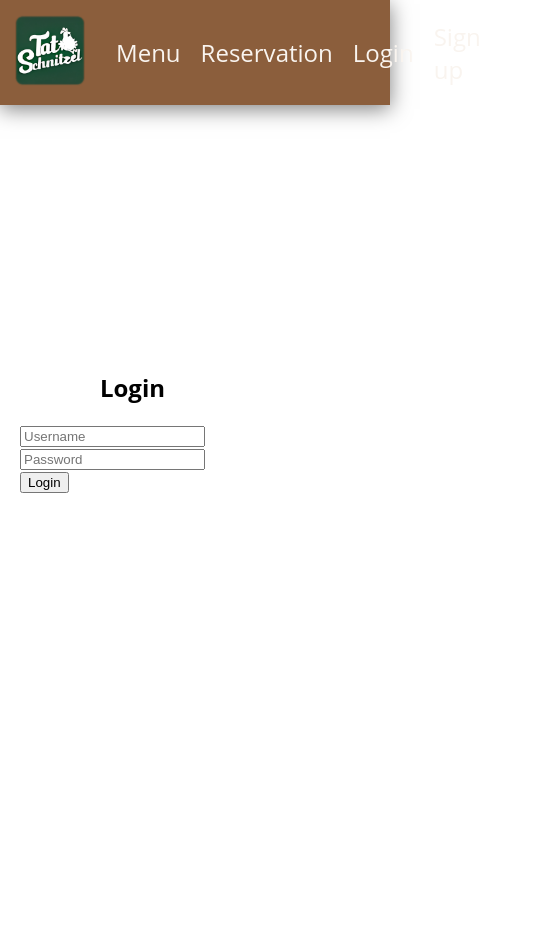
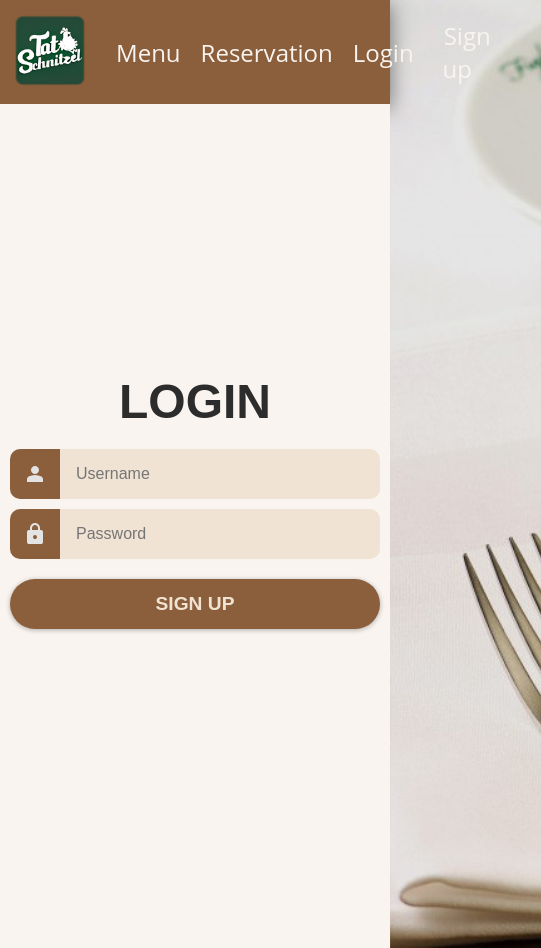
Before and after one commit to kaschefi/RestaurantProject, a website: page RestaurantProject/ClientSide/html/login.html in a window 390 px wide. Shown: the whole page, 541 px wide, since content can reach past the window. Before the commit the page ends 844 px from the top, so only its background shows below. Drawn offline with Linux system fonts and the light colour scheme.

Commit message:
some inmages added in file and login and sign up styling

```diff
--- a/RestaurantProject/ClientSide/css/signup.css
+++ b/RestaurantProject/ClientSide/css/signup.css
@@ -5,3 +5,182 @@
     --basic-color: #F1E3D3;
     --background-color: #F9F4EF;
 }
+*{
+    margin: 0;
+    padding: 0;
+}
+html{
+    font-family: poppins, sans-serif;
+    font-size: 12pt;
+    color: var(--text-color);
+    text-align: center;
+}
+body{
+    min-height: 100vh;
+    background-image:url(../images/figlmueller-slideshow-schnitzel-3000x2192-1-1300x950.jpg);
+    background-size: cover;
+    background-position: right;
+    overflow: hidden;
+}
+
+.nav {
+    width: 100%;
+    height: auto;
+    margin: 0 auto;
+    z-index: 1000;
+    display: flex;
+    justify-content: flex-start;
+    align-items: center;
+    gap: 1rem;
+    background-color: #8B5E3C;
+    transition: all 0.2s linear;
+    box-shadow: 0 4px 20px rgba(0, 0, 0, 0.5);
+}
+
+.navLinks {
+    display: flex;
+    justify-content: space-between;
+    align-items: center;
+    padding-right: 2.5em;
+    width: 100%;
+    height: 100%;
+}
+
+.nav .navLinks a {
+    text-decoration: none;
+    padding-right: 20px;
+    color: #F9F4EF;
+    font-size: 1.5em;
+    font-family: "Open Sans", sans-serif;
+    font-weight: 400;
+    height: 100%;
+    width: 100px;
+}
+
+.navLinks .navLinks a:hover {
+    color: #3F6B45;
+}
+
+.navLinks a:visited {
+    color: #F9F4EF;
+}
+
+.navLinks a:focus {
+    color: #2f5034;
+}
+
+.logo {
+    height: auto;
+    width: 100px;
+}
+.container{
+    box-sizing: border-box;
+    background-color: var(--background-color);
+    height: 100vh;
+    width: max(40%, 600px);
+    padding: 10px;
+    border-radius: 0 20px 20px 0;
+    display: flex;
+    flex-direction: column;
+    justify-content: center;
+    align-items: center;
+}
+h1{
+    font-size: 3rem;
+    font-weight: 900;
+    text-transform: uppercase;
+}
+form{
+    width: min(400px, 100%);
+    margin-top: 20px;
+    margin-bottom: 50px;
+    display: flex;
+    flex-direction: column;
+    gap: 10px;
+}
+form > div{
+    width: 100%;
+    display: flex;
+    justify-content: center;
+}
+form label{
+    flex-shrink: 0;
+    width: 50px;
+    height: 50px;
+    display: flex;
+    justify-content: center;
+    align-items: center;
+    background-color: var(--primary-color);
+    fill: var(--basic-color);
+    color: var(--basic-color);
+    border-radius: 10px 0 0 10px;
+    font-size: 1.5rem;
+    font-weight: 500;
+}
+form input{
+    box-sizing: border-box;
+    flex-grow: 1;
+    min-width: none;
+    height: 50px;
+    padding: 1em;
+    font: inherit;
+    border-radius: 0 10px 10px 0;
+    border: 2px solid var(--basic-color);
+    background-color: var(--basic-color);
+    transition: 150ms ease;
+    border-left: none;
+}
+form input:hover{
+    border-color: var(--primary-color);
+}
+form input:focus{
+    border-color: #3F6B45;
+    outline: none;
+}
+div:has(input:focus) > label{
+    background-color: #3F6B45;
+}
+form button{
+    margin-top: 10px;
+    width: 50%;
+    height: 50px;
+    background-color: var(--primary-color);
+    color: var(--basic-color);
+    font-family: inherit;
+    font-size: 1.2rem;
+    font-weight: 600;
+    text-transform: uppercase;
+    border-radius: 1000px;
+    border: none;
+    cursor: pointer;
+    transition: 150ms ease;
+    box-shadow: 0 1px 5px rgba(0, 0, 0, 0.3);
+}
+form button:hover{
+    background-color: var(--secondary-color);
+    color: var(--text-color);
+    box-shadow: 0 1px 5px rgba(0, 0, 0, 0.5);
+}
+form button:focus{
+    background-color: #be8e13;
+    outline: none;
+    box-shadow: 0 1px 5px rgba(0, 0, 0, 0.7);
+}
+form div.error label{
+    color: red;
+}
+form div.error input{
+    border-color: red;
+}
+@media (max-width: 1100px) {
+    .container {
+        width: min(600px, 100%);
+        border-radius: 0;
+    }
+    form {
+        width: 100%;
+    }
+    form button {
+        width: 100%;
+    }
+}
--- a/RestaurantProject/ClientSide/html/login.html
+++ b/RestaurantProject/ClientSide/html/login.html
@@ -1,11 +1,13 @@
 <!DOCTYPE html>
 <html lang="en">
+
 <head>
     <meta charset="UTF-8">
     <meta name="viewport" content="width=device-width, initial-scale=1.0">
-    <link rel="stylesheet" href="../css/login.css">
+    <link rel="stylesheet" href="../css/signup.css">
     <title>Login</title>
 </head>
+
 <body>
     <nav>
         <div class="nav">
@@ -21,19 +23,34 @@
                 <div class="signupLink"> <a href="signup.html">Sign up</a></div>
             </div>
         </div>
-     </nav>
+    </nav>
     <div class="container">
-        <div class="image-section">
-            <img src="../images/Figlmueller-Schnitzel-c-Niko-Mautner-Markhof-2640.webp" alt="Login Image" />
-        </div>
-        <div class="form-section">
-            <h2>Login</h2>
-            <form id="login-form">
-                <input type="text" id="username" placeholder="Username" required />
-                <input type="password" id="password" placeholder="Password" required />
-                <button type="submit">Login</button>
-            </form>
-        </div>
-<script src="../js/login.js"></script>
+        <h1>Login</h1>
+        <form id="login-form">
+            <div>
+                <label for="username">
+                    <svg xmlns="http://www.w3.org/2000/svg" height="24px" viewBox="0 -960 960 960" width="24px"
+                        fill="#e3e3e3">
+                        <path
+                            d="M480-480q-66 0-113-47t-47-113q0-66 47-113t113-47q66 0 113 47t47 113q0 66-47 113t-113 47ZM160-160v-112q0-34 17.5-62.5T224-378q62-31 126-46.5T480-440q66 0 130 15.5T736-378q29 15 46.5 43.5T800-272v112H160Z" />
+                    </svg>
+                </label>
+                <input type="text" id="username" name="username" required placeholder="Username">
+            </div>
+            <div>
+                <label for="password">
+                    <svg xmlns="http://www.w3.org/2000/svg" height="24px" viewBox="0 -960 960 960" width="24px"
+                        fill="#e3e3e3">
+                        <path
+                            d="M240-80q-33 0-56.5-23.5T160-160v-400q0-33 23.5-56.5T240-640h40v-80q0-83 58.5-141.5T480-920q83 0 141.5 58.5T680-720v80h40q33 0 56.5 23.5T800-560v400q0 33-23.5 56.5T720-80H240Zm240-200q33 0 56.5-23.5T560-360q0-33-23.5-56.5T480-440q-33 0-56.5 23.5T400-360q0 33 23.5 56.5T480-280ZM360-640h240v-80q0-50-35-85t-85-35q-50 0-85 35t-35 85v80Z" />
+                    </svg>
+                </label>
+                <input type="password" id="password" name="password" required placeholder="Password">
+            </div>
+            <button type="submit">Sign Up</button>
+        </form>
+    </div>
+    <script src="../js/login.js"></script>
 </body>
+
 </html>
```
Also changed, not shown: RestaurantProject/ClientSide/css/menu.css (+31 -0 lines), RestaurantProject/ClientSide/html/menu.html (+8 -1 lines), RestaurantProject/ClientSide/html/signup.html (+6 -8 lines), RestaurantProject/ClientSide/images/foods/Figlmueller-Schnitzel-c-Niko-Mautner-Markhof-2640.webp (added), RestaurantProject/ClientSide/images/foods/at_10105803_tatschnitzel_food_fischsemmel_1x1.png (added), RestaurantProject/ClientSide/images/foods/at_10105803_tatschnitzel_food_gebackene_champignons_1x1.png (added), RestaurantProject/ClientSide/images/foods/at_10105803_tatschnitzel_food_gebackene_emenataller_1x1.png (added), RestaurantProject/ClientSide/images/foods/beilage.jpg (added), RestaurantProject/ClientSide/images/foods/cc_05l_pet.png (added), RestaurantProject/ClientSide/images/foods/cc_zero_05l_pet.png (added), RestaurantProject/ClientSide/images/foods/db699df238210d81266b57bcaed696a0.webp (added), RestaurantProject/ClientSide/images/foods/download.jpeg (added), RestaurantProject/ClientSide/images/foods/fa_orange05l_pet.png (added), RestaurantProject/ClientSide/images/foods/schnitzel.jpg (added), 2 more files.
